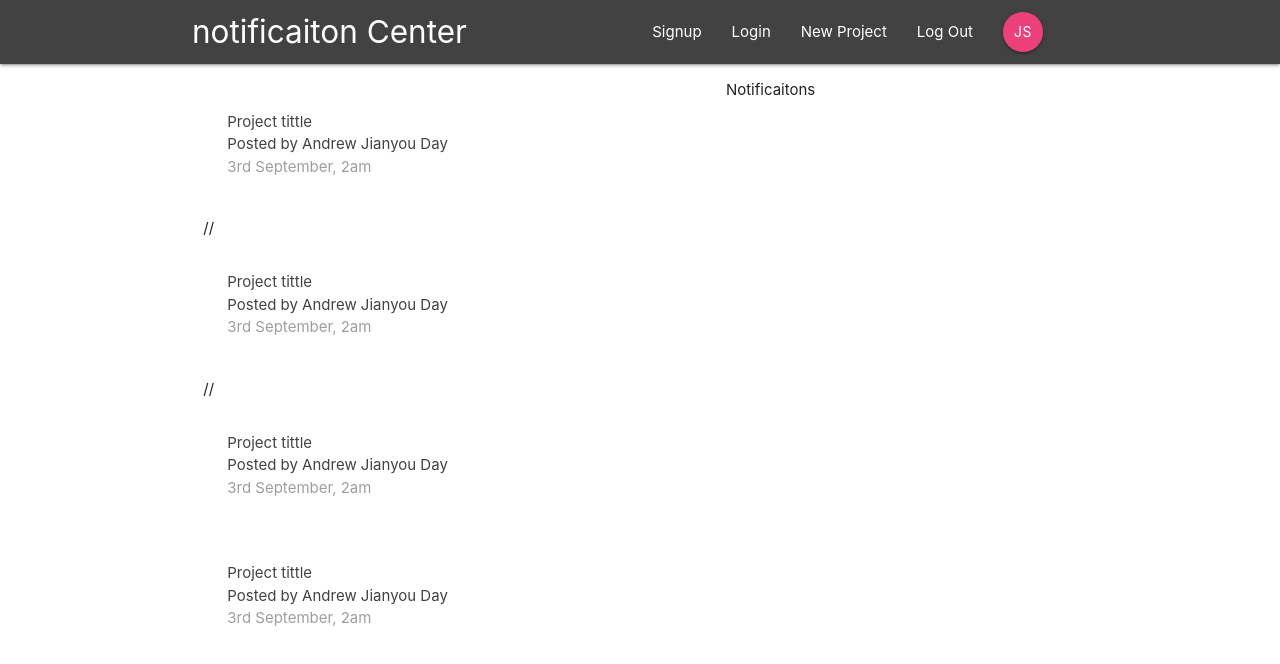
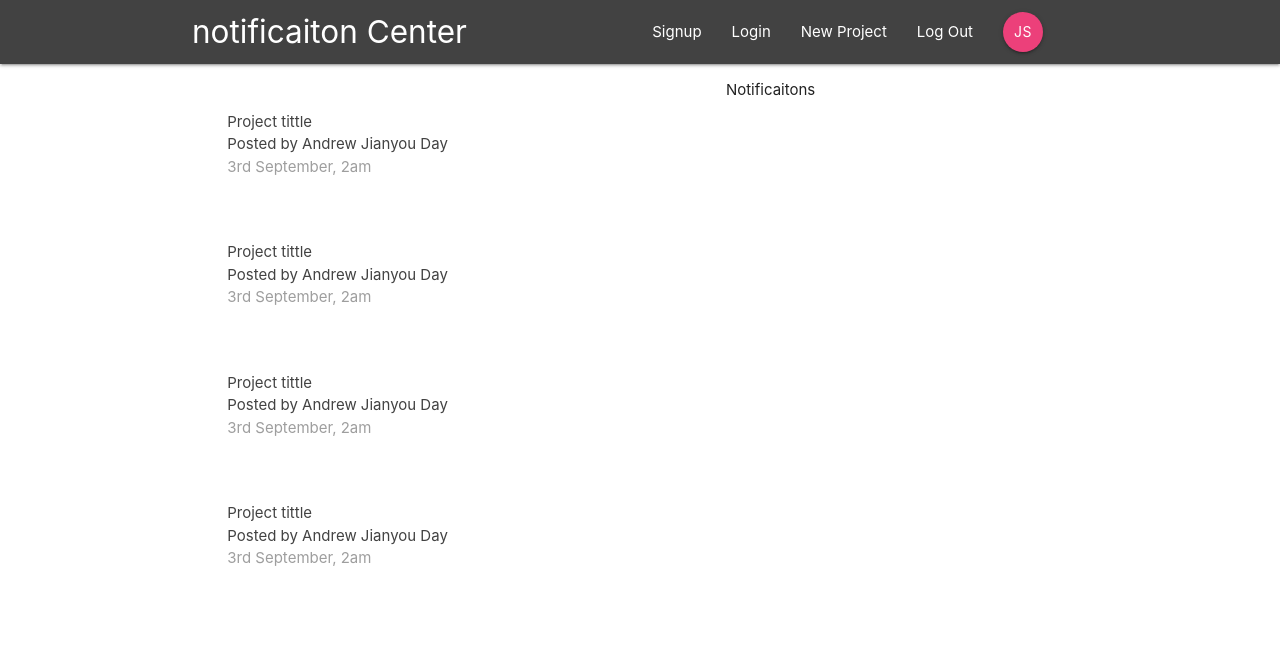
Before and after one commit to H151699/nNotificaitonCenter_with_firebase, a React (Create React App) app: page / in a window 1280 px wide. Shown: the top 664 px of the page. Built offline with nearby package versions, Linux system fonts and the light colour scheme.

Commit message:
using <ProjectSummary/> instead

```diff
--- a/src/components/projects/ProjectList.js
+++ b/src/components/projects/ProjectList.js
@@ -1,66 +1,16 @@
 import React from 'react'
+import ProjectSummary from './ProjectSummary';
 
 const ProjectList = () => {
 
     return(
 
         <div className="project-list section">
-            <div className ="card z-depth-0 project-summary">
-                <div className ="card-content grey-text text-darken-3">
-                    <span className="card-tittle"> Project tittle</span>
-                    <p>Posted by Andrew Jianyou Day </p>
-                    <p className="grey-text">3rd September, 2am</p>
-                </div>
-
-             </div>
-
-
-
-
-
-
-//
-
-
-            <div className ="card z-depth-0 project-summary">
-                <div className ="card-content grey-text text-darken-3">
-                    <span className="card-tittle"> Project tittle</span>
-                    <p>Posted by Andrew Jianyou Day </p>
-                    <p className="grey-text">3rd September, 2am</p>
-                </div>
-
-            </div>
-
-
-
-
-
-//
-
-            <div className ="card z-depth-0 project-summary">
-                <div className ="card-content grey-text text-darken-3">
-                    <span className="card-tittle"> Project tittle</span>
-                    <p>Posted by Andrew Jianyou Day </p>
-                    <p className="grey-text">3rd September, 2am</p>
-                </div>
-
-            </div>
-
-
-
-
-
-
-<div className ="card z-depth-0 project-summary">
-    <div className ="card-content grey-text text-darken-3">
-        <span className="card-tittle"> Project tittle</span>
-        <p>Posted by Andrew Jianyou Day </p>
-        <p className="grey-text">3rd September, 2am</p>
-    </div>
-
-</div>
-
-</div>
+            <ProjectSummary/>
+            <ProjectSummary/>
+            <ProjectSummary/>
+            <ProjectSummary/>
+        </div>
 
 
 
```
